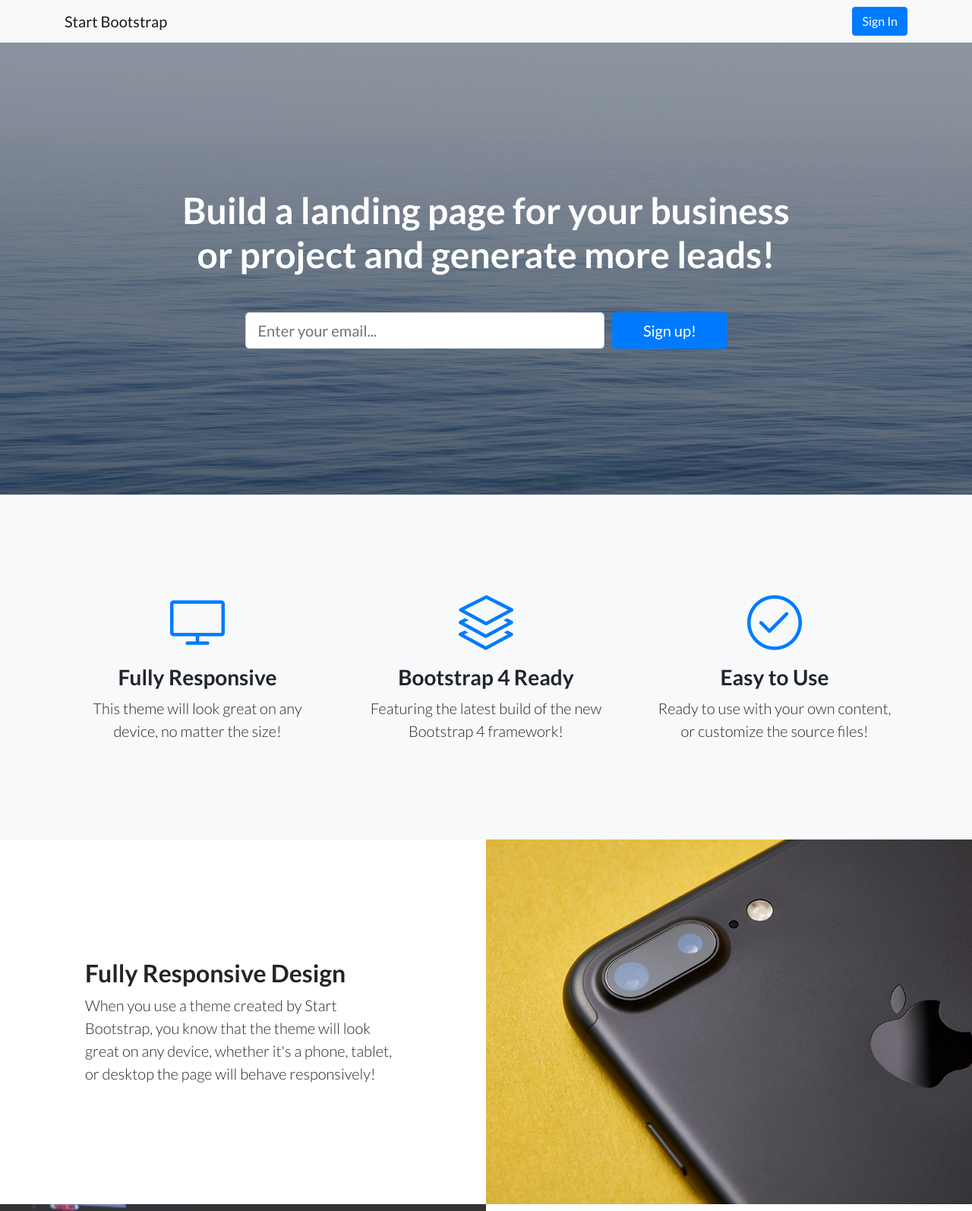
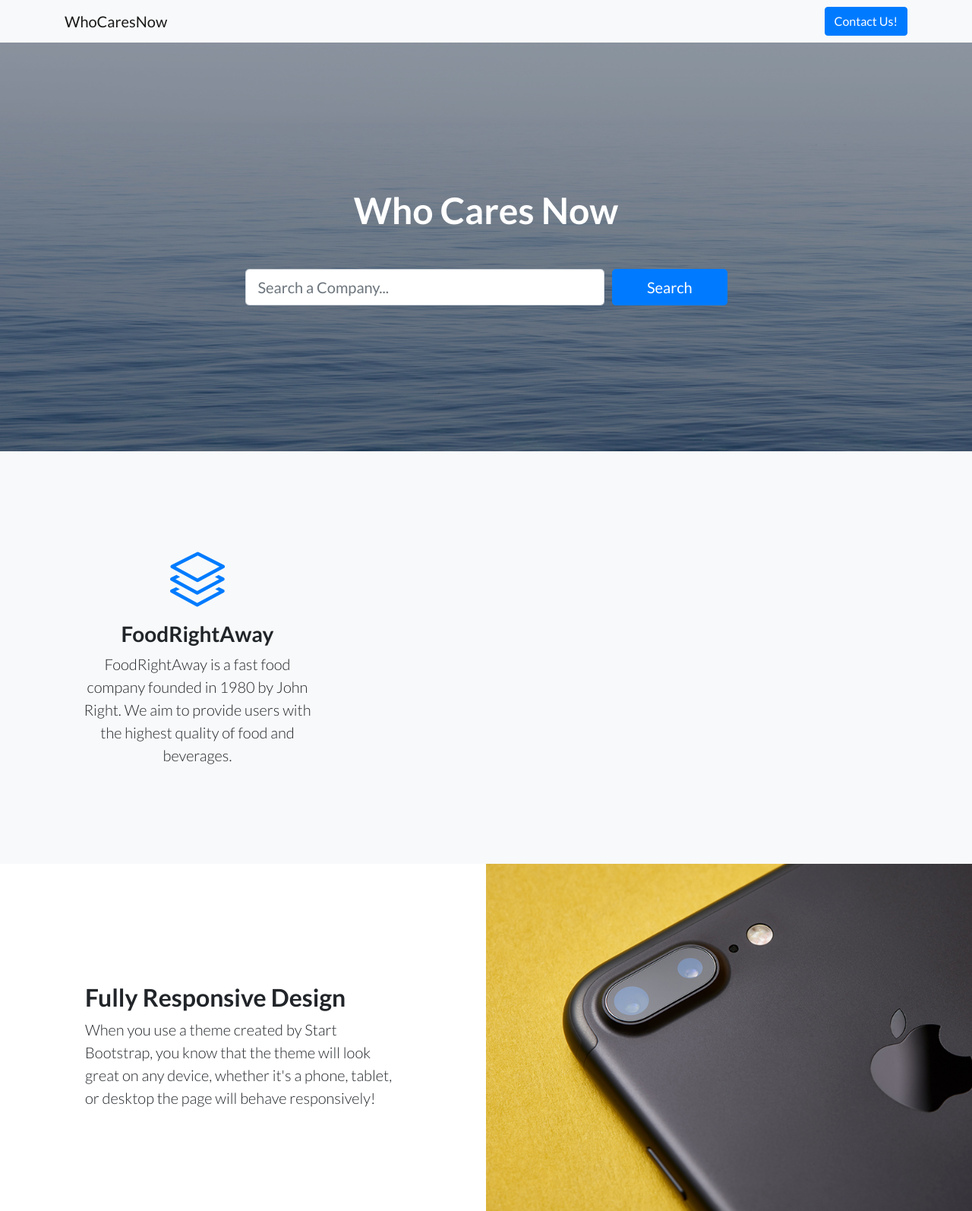
Before and after one commit to Boiz-TogetherVsVirus/whocaresnow, a website: page company details page/index.html in a window 1280 px wide. Shown: the top 1594 px of the page at 76% size. Drawn offline with Linux system fonts and the light colour scheme.

Commit message:
Update README.md

```diff
--- a/company details page/index.html
+++ b/company details page/index.html
@@ -8,7 +8,7 @@
   <meta name="description" content="">
   <meta name="author" content="">
 
-  <title>Landing Page - Start Bootstrap Theme</title>
+  <title>Who Cares Now</title>
 
   <!-- Bootstrap core CSS -->
   <link href="vendor/bootstrap/css/bootstrap.min.css" rel="stylesheet">
@@ -28,8 +28,8 @@
   <!-- Navigation -->
   <nav class="navbar navbar-light bg-light static-top">
     <div class="container">
-      <a class="navbar-brand" href="#">Start Bootstrap</a>
-      <a class="btn btn-primary" href="#">Sign In</a>
+      <a class="navbar-brand" href="#">WhoCaresNow</a>
+      <a class="btn btn-primary" href="#">Contact Us!</a>
     </div>
   </nav>
 
@@ -39,16 +39,16 @@
     <div class="container">
       <div class="row">
         <div class="col-xl-9 mx-auto">
-          <h1 class="mb-5">Build a landing page for your business or project and generate more leads!</h1>
+          <h1 class="mb-5">Who Cares Now</h1>
         </div>
         <div class="col-md-10 col-lg-8 col-xl-7 mx-auto">
           <form>
             <div class="form-row">
               <div class="col-12 col-md-9 mb-2 mb-md-0">
-                <input type="email" class="form-control form-control-lg" placeholder="Enter your email...">
+                <input type="Search Company" class="form-control form-control-lg" placeholder="Search a Company...">
               </div>
               <div class="col-12 col-md-3">
-                <button type="submit" class="btn btn-block btn-lg btn-primary">Sign up!</button>
+                <button type="submit" class="btn btn-block btn-lg btn-primary">Search</button>
               </div>
             </div>
           </form>
@@ -61,33 +61,17 @@
   <section class="features-icons bg-light text-center">
     <div class="container">
       <div class="row">
-        <div class="col-lg-4">
-          <div class="features-icons-item mx-auto mb-5 mb-lg-0 mb-lg-3">
-            <div class="features-icons-icon d-flex">
-              <i class="icon-screen-desktop m-auto text-primary"></i>
-            </div>
-            <h3>Fully Responsive</h3>
-            <p class="lead mb-0">This theme will look great on any device, no matter the size!</p>
-          </div>
-        </div>
+
         <div class="col-lg-4">
           <div class="features-icons-item mx-auto mb-5 mb-lg-0 mb-lg-3">
             <div class="features-icons-icon d-flex">
               <i class="icon-layers m-auto text-primary"></i>
             </div>
-            <h3>Bootstrap 4 Ready</h3>
-            <p class="lead mb-0">Featuring the latest build of the new Bootstrap 4 framework!</p>
+            <h3>FoodRightAway</h3>
+            <p class="lead mb-0"> FoodRightAway is a fast food company founded in 1980 by John Right. We aim to provide users with the highest quality of food and beverages.</p>
           </div>
         </div>
-        <div class="col-lg-4">
-          <div class="features-icons-item mx-auto mb-0 mb-lg-3">
-            <div class="features-icons-icon d-flex">
-              <i class="icon-check m-auto text-primary"></i>
-            </div>
-            <h3>Easy to Use</h3>
-            <p class="lead mb-0">Ready to use with your own content, or customize the source files!</p>
-          </div>
-        </div>
+
       </div>
     </div>
   </section>
@@ -156,7 +140,7 @@
     <div class="container">
       <div class="row">
         <div class="col-xl-9 mx-auto">
-          <h2 class="mb-4">Ready to get started? Sign up now!</h2>
+          <h2 class="mb-4">Ready to register your company? Sign up now!</h2>
         </div>
         <div class="col-md-10 col-lg-8 col-xl-7 mx-auto">
           <form>
@@ -196,7 +180,7 @@
               <a href="#">Privacy Policy</a>
             </li>
           </ul>
-          <p class="text-muted small mb-4 mb-lg-0">&copy; Your Website 2019. All Rights Reserved.</p>
+          <p class="text-muted small mb-4 mb-lg-0">&copy; WhoCaresNow2020. All Rights Reserved.</p>
         </div>
         <div class="col-lg-6 h-100 text-center text-lg-right my-auto">
           <ul class="list-inline mb-0">
```
